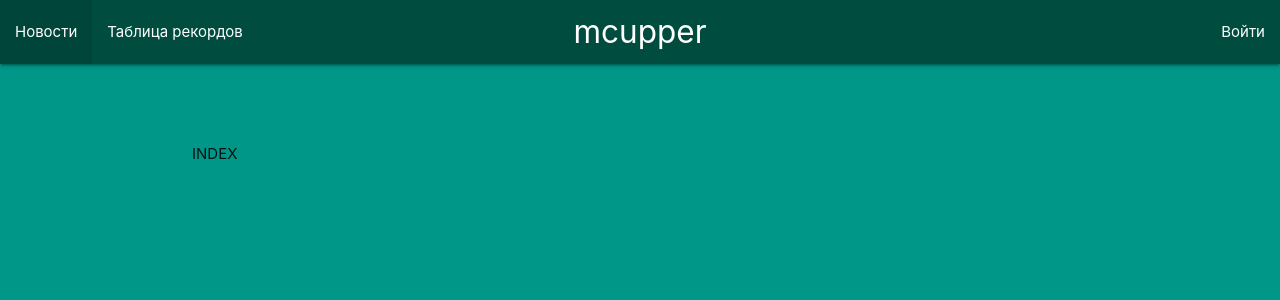
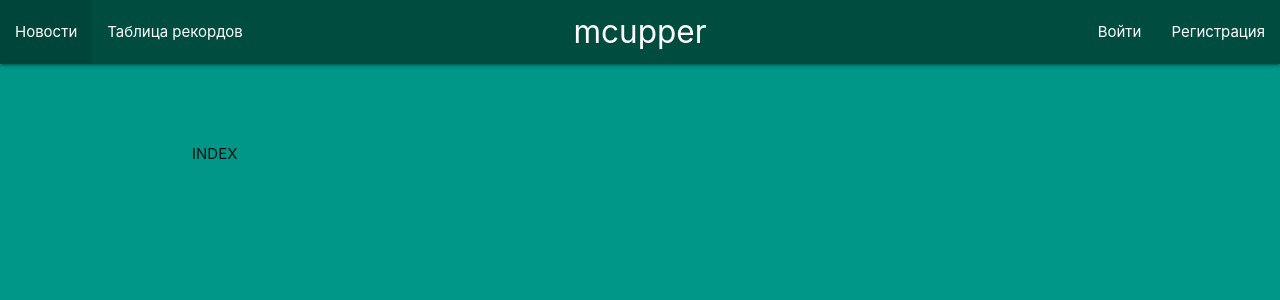
Before and after one commit to khirnick/mcupper, a Django app: page / in a window 1280 px wide. Shown: the top 300 px of the page. Run offline with Django 3.2, Linux system fonts and the light colour scheme; some libraries are stand-ins or nearby versions.

Commit message:
add links to navbar

```diff
--- a/cupper/templates/cupper/base.html
+++ b/cupper/templates/cupper/base.html
@@ -25,9 +25,10 @@
         <ul class="right hide-on-med-and-down">
             {% if user.is_authenticated %}
                 <li><a class="" href="#">Профиль</a></li>
-                <li><a class="" href="{% url 'cupper:logout' %}">| Выйти</a></li>
+                <li><a class="" href="{% url 'cupper:logout' %}">Выйти</a></li>
             {% else %}
                 <li><a class="" href="{% url 'cupper:login' %}">Войти</a></li>
+                <li><a class="" href="{% url 'cupper:login' %}">Регистрация</a></li>
             {% endif %}
 
         </ul>
--- a/cupper/views.py
+++ b/cupper/views.py
@@ -22,8 +22,6 @@ def signup(request):
             user = form.save()
             user.is_active = False
             user.save()
-
-            print(user.pk)
 
             our_site = get_current_site(request)
             activation_token = token_registration.make_token(user)
@@ -87,9 +85,8 @@ def do_login(request):
 
             user = authenticate(username=username, password=password)
 
-            print('asssssssssssssssssssssssssssssssssssssssssssssssssssssd')
+            auth.login(request, user)
 
-            auth.login(request, user)
             return HttpResponseRedirect('/')
         else:
             pass
```
